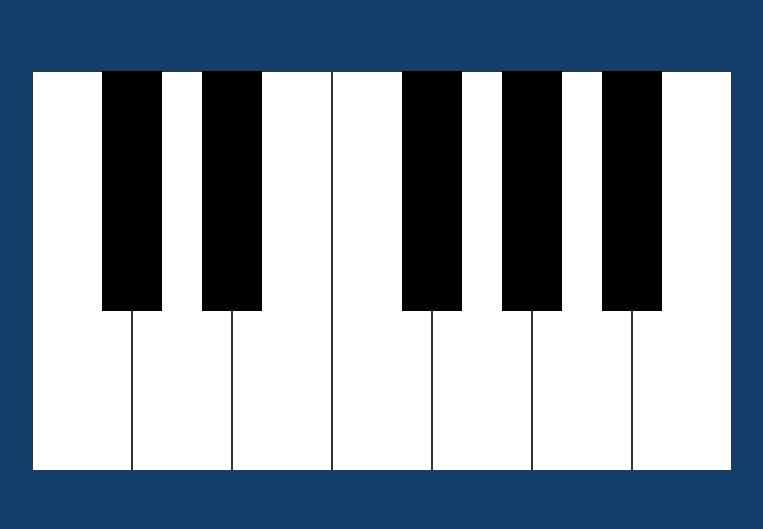
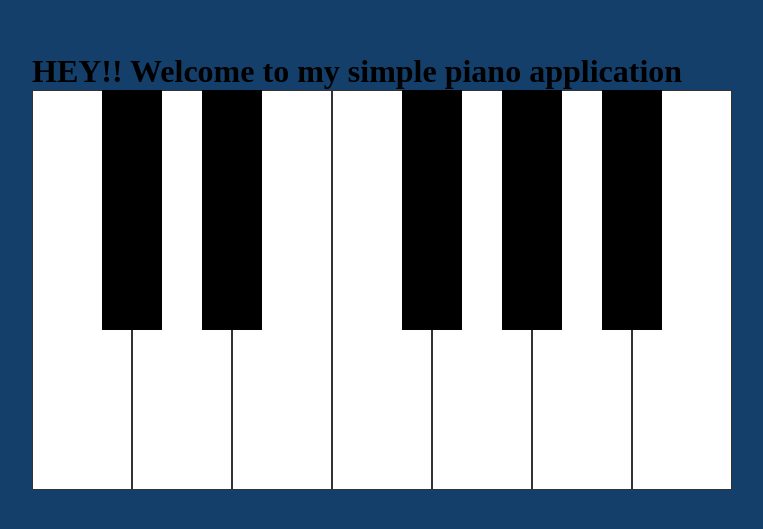
Before and after one commit to devMuangi/js-piano, a plain HTML site: page index.html in a window 1280 px wide. Shown: the part 129-658 px from the top of the page, without its empty margins (258-1021 px from the left). Drawn offline with Linux system fonts and the light colour scheme.

Commit message:
Update index.html

```diff
--- a/index.html
+++ b/index.html
@@ -9,6 +9,7 @@
     <title>myPiano</title>
 </head>
 <body>
+    <h1>HEY!! Welcome to my simple piano application</>
     <div class="piano">
         <div data-note="C" class="key white"></div>
         <div data-note="Db" class="key black"></div>
```
